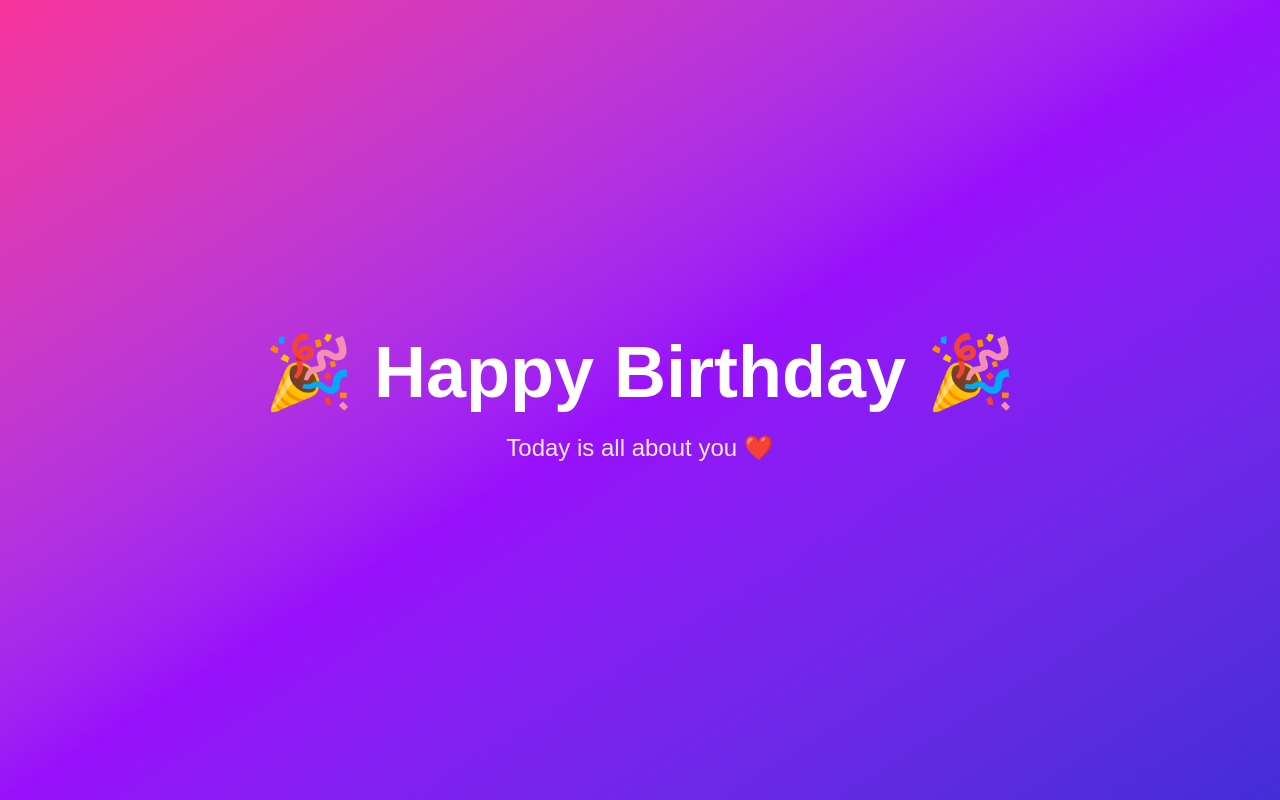
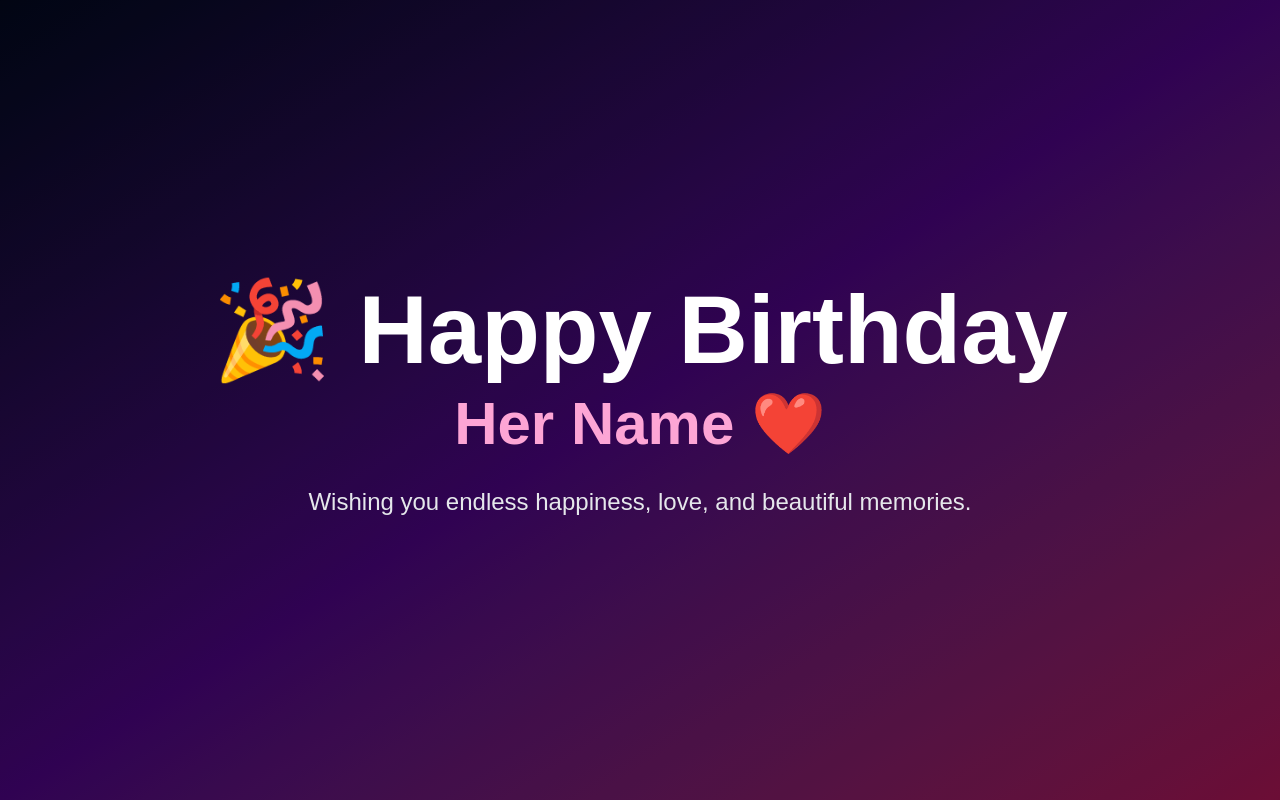
Before and after one commit to Ananta-git/birthday-wish, a Next.js app: page / in a window 1280 px wide. Built offline with nearby package versions, Linux system fonts and the light colour scheme.

Commit message:
Hero section updated

```diff
--- a/src/components/Hero.tsx
+++ b/src/components/Hero.tsx
@@ -4,20 +4,41 @@ import { motion } from "framer-motion";
 
 export default function Hero() {
   return (
-    <section className="relative flex min-h-screen items-center justify-center overflow-hidden bg-gradient-to-br from-pink-500 via-purple-600 to-indigo-700">
+    <section className="relative flex min-h-screen items-center justify-center overflow-hidden bg-gradient-to-br from-slate-950 via-purple-950 to-pink-900">
+      <div className="absolute inset-0 bg-black/20" />
+
       <motion.div
-        initial={{ opacity: 0, scale: 0.8, y: 40 }}
-        animate={{ opacity: 1, scale: 1, y: 0 }}
+        initial={{ opacity: 0, y: 80 }}
+        animate={{ opacity: 1, y: 0 }}
         transition={{ duration: 1 }}
-        className="text-center"
+        className="relative z-10 text-center px-6"
       >
-        <h1 className="text-5xl font-extrabold text-white md:text-7xl">
-          🎉 Happy Birthday 🎉
-        </h1>
+        <motion.h1
+          initial={{ scale: 0.8 }}
+          animate={{ scale: 1 }}
+          transition={{ delay: 0.3, duration: 0.8 }}
+          className="text-6xl md:text-8xl font-extrabold text-white"
+        >
+          🎉 Happy Birthday
+        </motion.h1>
 
-        <p className="mt-6 text-lg text-pink-100 md:text-2xl">
-          Today is all about you ❤️
-        </p>
+        <motion.h2
+          initial={{ opacity: 0 }}
+          animate={{ opacity: 1 }}
+          transition={{ delay: 1 }}
+          className="mt-4 text-4xl md:text-6xl font-bold text-pink-300"
+        >
+          Her Name ❤️
+        </motion.h2>
+
+        <motion.p
+          initial={{ opacity: 0 }}
+          animate={{ opacity: 1 }}
+          transition={{ delay: 1.5 }}
+          className="mt-8 text-lg md:text-2xl text-gray-200"
+        >
+          Wishing you endless happiness, love, and beautiful memories.
+        </motion.p>
       </motion.div>
     </section>
   );
```
